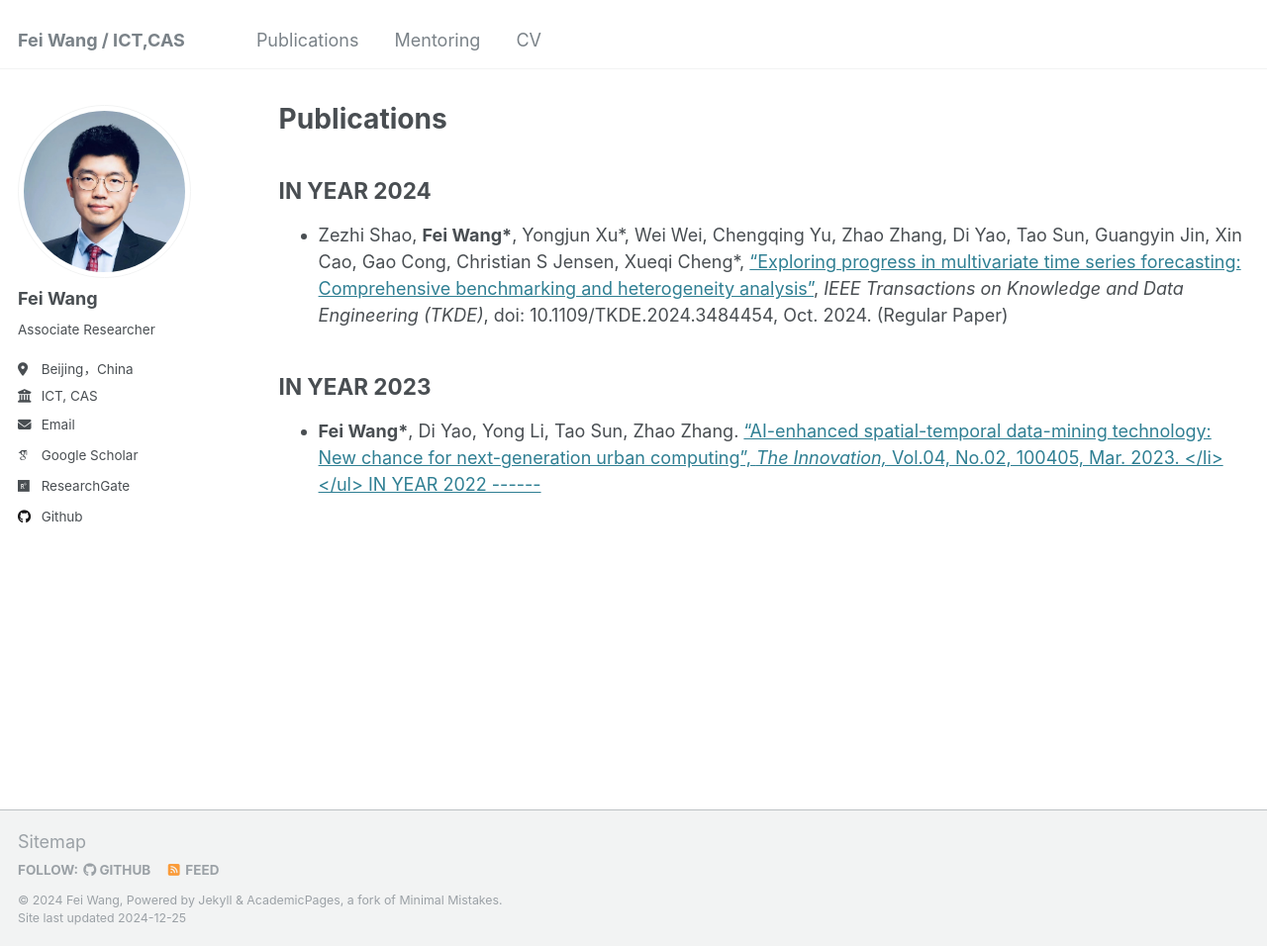
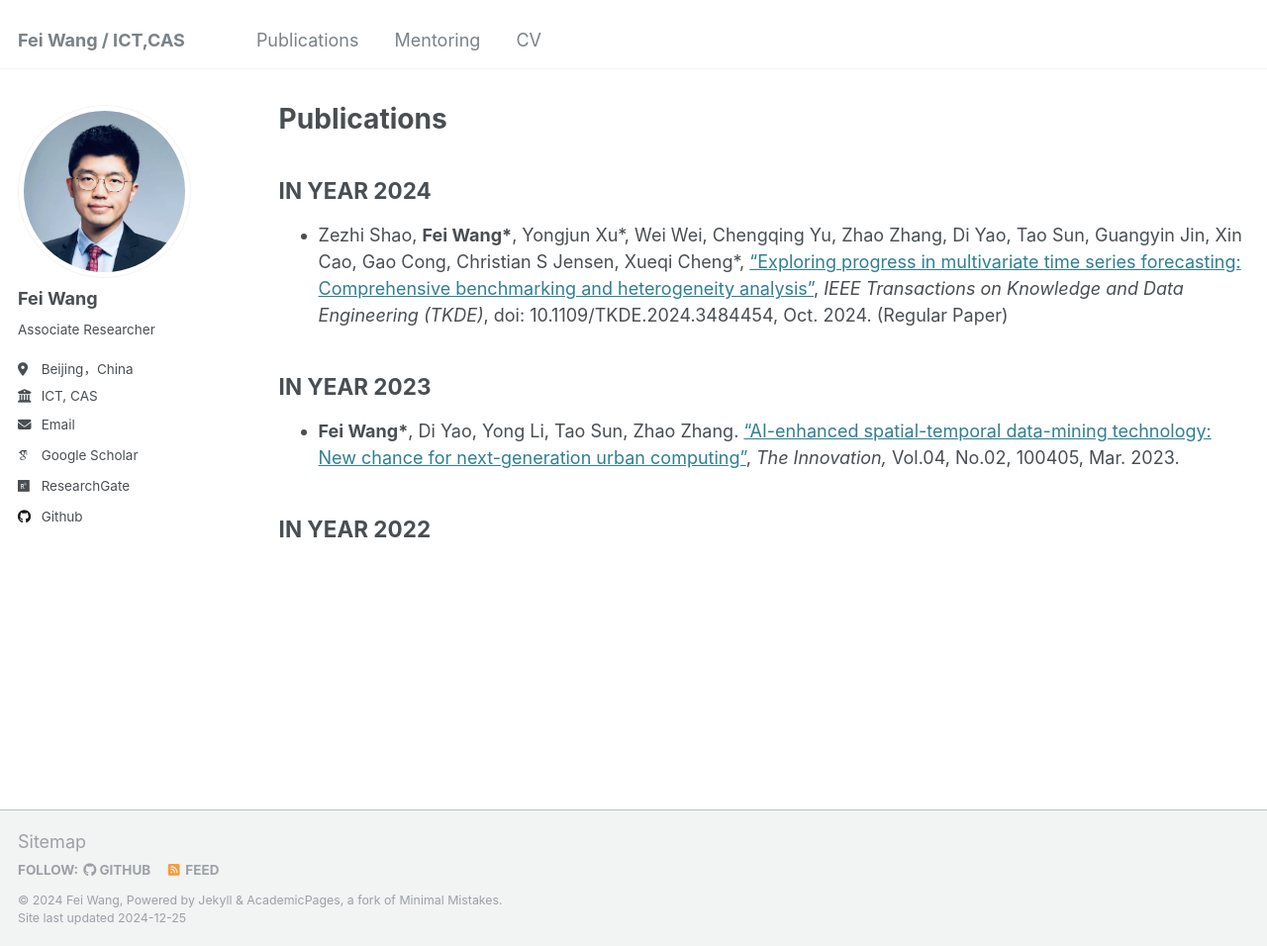
Before and after one commit to finleywang/GestaltCogTeam.github.io, a Jekyll site: the page built from publications.md, in a window 1280 px wide and 956 px high. Shown: the whole window at 99% size. Built offline with Jekyll 4.4.1, drawn with Linux system fonts in a browser that asks for light colours; some web fonts are replaced.

```diff
--- a/publications.md
+++ b/publications.md
@@ -17,7 +17,7 @@ IN YEAR 2024
 IN YEAR 2023
 ------
 <ul>
-<li><b>Fei Wang*</b>, Di Yao, Yong Li, Tao Sun, Zhao Zhang. <a target='new' href='http://finleywang.github.io/files/2022_Innovation_AI urban computing.pdf'>“AI-enhanced spatial-temporal data-mining technology: New chance for next-generation urban computing”, <i>The Innovation,</i> Vol.04, No.02, 100405, Mar. 2023.    </li>
+<li><b>Fei Wang*</b>, Di Yao, Yong Li, Tao Sun, Zhao Zhang. <a target='new' href='http://finleywang.github.io/files/2022_Innovation_AI urban computing.pdf'>“AI-enhanced spatial-temporal data-mining technology: New chance for next-generation urban computing”</a>, <i>The Innovation,</i> Vol.04, No.02, 100405, Mar. 2023.    </li>
 </ul>
 
 
```
